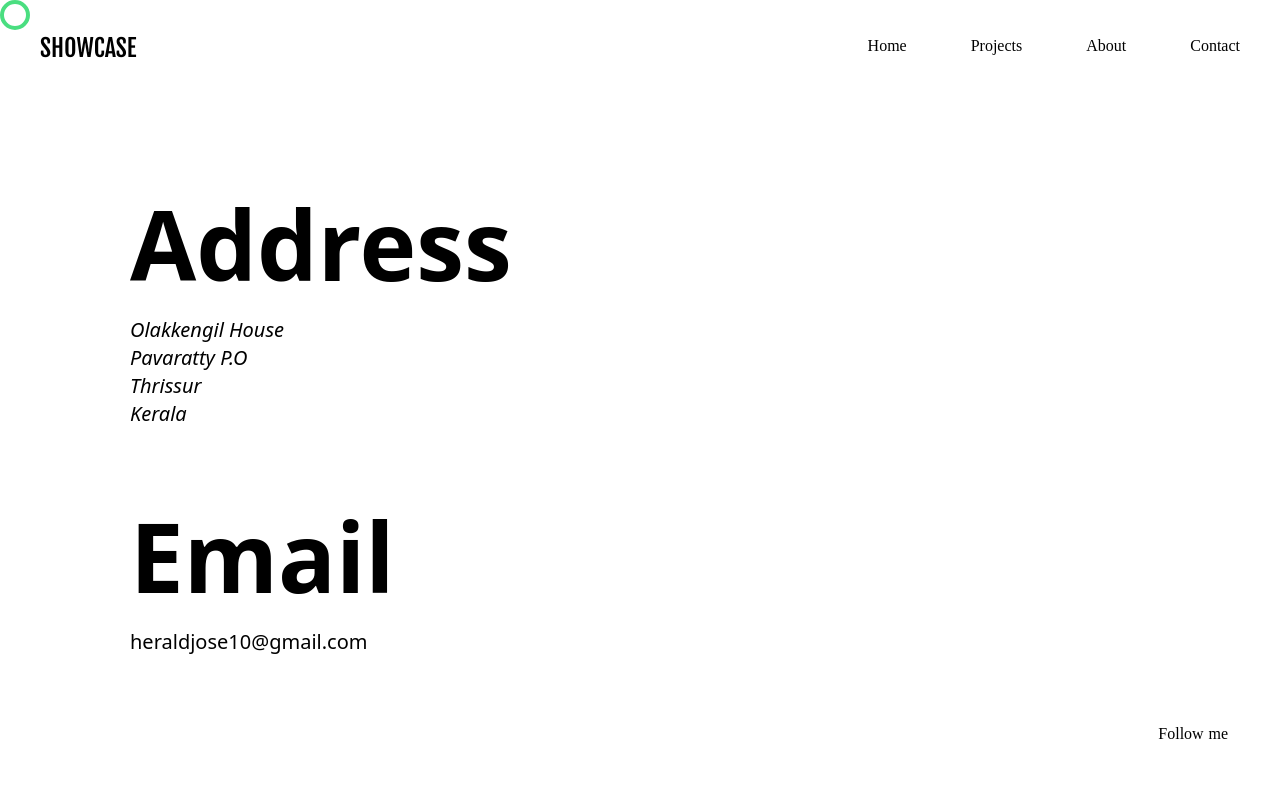
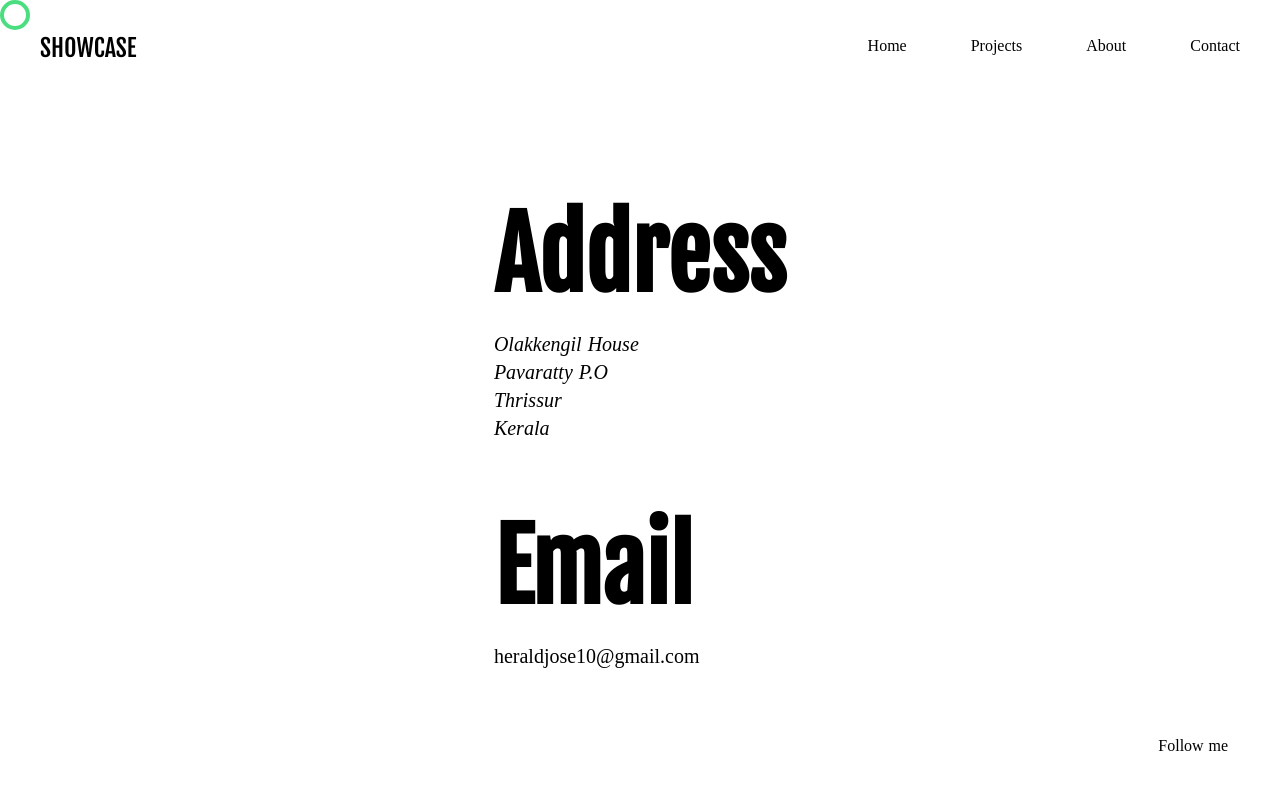
Before and after one commit to heraldjose10/showcase, a Next.js app in the folder showcase_next/: page /contact in a window 1280 px wide. Shown: the top 790 px of the page. Built offline with nearby package versions, Linux system fonts and the light colour scheme; a web font is replaced by a local one.

Commit message:
update about, contact page fonts

```diff
--- a/showcase_next/pages/about.tsx
+++ b/showcase_next/pages/about.tsx
@@ -5,16 +5,16 @@ import Layout from '../components/Layout'
 const AboutPage = () => (
   <Layout title="About Me">
     <motion.div
-      className='w-[1100px] grow-0 mx-auto mt-[100px] px-10'
+      className='max-w-screen-lg grow-0 mx-auto mt-28 px-10'
       initial={{ opacity: 0, y: '100%' }}
       animate={{ opacity: 1, y: 0, transition: { duration: .4 } }}
       exit={{ opacity: 0, y: '100%' }}
     >
-      <h1 className='text-5xl font-extrabold md:text-7xl lg:text-8xl'>Herald<br /> Olakkengil</h1>
-      <p className='text-lg my-8 lg:text-2xl'>
+      <h1 className='text-5xl font-extrabold md:text-7xl lg:text-8xl font-Fjalla'>Herald<br /> Olakkengil</h1>
+      <p className='text-lg my-8 lg:text-2xl font-Noto'>
         I'm a web developer learning <a href='https://flask.palletsprojects.com/en/2.1.x/' className='underline' target='_blank'>Flask</a>, and <a href='https://reactjs.org/' className='underline' target='_blank'>React</a> frameworks. This is my portfolio website. I made this webpage using <a href='https://nextjs.org/' className='underline' target='_blank'>NextJS</a>. I started using React back in 2021. Check out my <a href='https://github.com/heraldjose10' className='underline' target='_blank'>Github</a> for more projects. Follow me on <a href='https://twitter.com/heraldjose10' className='underline' target='_blank'>Twitter</a> and <a href='https://www.linkedin.com/in/herald-olakkengil-5b47491b3/' className='underline' target='_blank'>LinkedIn</a> to connect with me.
       </p>
-      <p className='text-lg my-8 lg:text-2xl'>
+      <p className='text-lg my-8 lg:text-2xl font-Noto'>
         Feel free to write your feedback to me!
       </p>
     </motion.div>
--- a/showcase_next/pages/contact.tsx
+++ b/showcase_next/pages/contact.tsx
@@ -5,7 +5,7 @@ import Layout from "../components/Layout";
 const ContactPage = () => (
     <Layout>
         <motion.div
-            className='w-[1100px] grow-0 mx-auto mt-[100px] px-10 flex flex-col gap-20'
+            className='max-w-screen-lg grow-0 mx-auto mt-28 px-10 flex flex-col gap-20'
             initial={{ opacity: 0, y: '100%' }}
             animate={{ opacity: 1, y: 0, transition: { duration: .2 } }}
             exit={{ opacity: 0, y: '100%', transition: { duration: .2 } }}
@@ -14,10 +14,9 @@ const ContactPage = () => (
             {/* address section */}
             <section className="flex flex-col gap-6">
                 <div className="flex items-end gap-4 w-fit">
-                    {/* <h2 className="text-5xl md:text-8xl font-semibold bg-green-500 text-white animate-grand-reveal">Address</h2> */}
-                    <h1 className="text-5xl font-extrabold md:text-7xl lg:text-8xl">Address</h1>
+                    <h1 className="text-5xl font-extrabold md:text-7xl lg:text-8xl font-Fjalla">Address</h1>
                 </div>
-                <address className="text-lg md:text-xl">
+                <address className="text-lg md:text-xl font-Noto">
                     Olakkengil House<br></br>
                     Pavaratty P.O<br></br>
                     Thrissur<br></br>
@@ -28,11 +27,10 @@ const ContactPage = () => (
             {/* email section */}
             <section className="flex flex-col gap-6">
                 <div className="flex items-end gap-4 w-fit">
-                    <h1 className="text-5xl font-extrabold md:text-7xl lg:text-8xl">Email</h1>
-                    {/* <h2 className="text-5xl md:text-8xl font-semibold bg-green-500 text-white animate-grand-reveal">Email</h2> */}
+                    <h1 className="text-5xl font-extrabold md:text-7xl lg:text-8xl font-Fjalla">Email</h1>
                 </div>
                 <a
-                    className="text-lg md:text-xl"
+                    className="text-lg md:text-xl font-Noto"
                     href="mailto:heraldjose10@gmail.com"
                 >
                     heraldjose10@gmail.com
```
